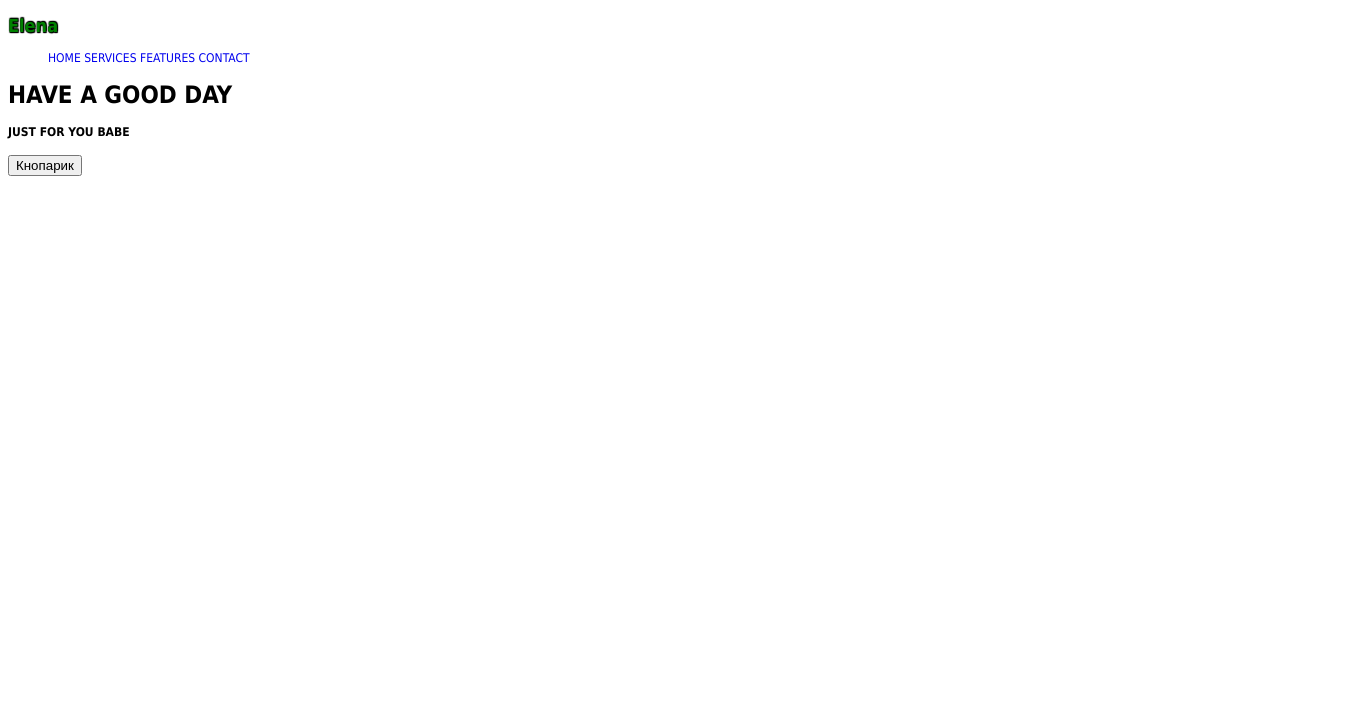
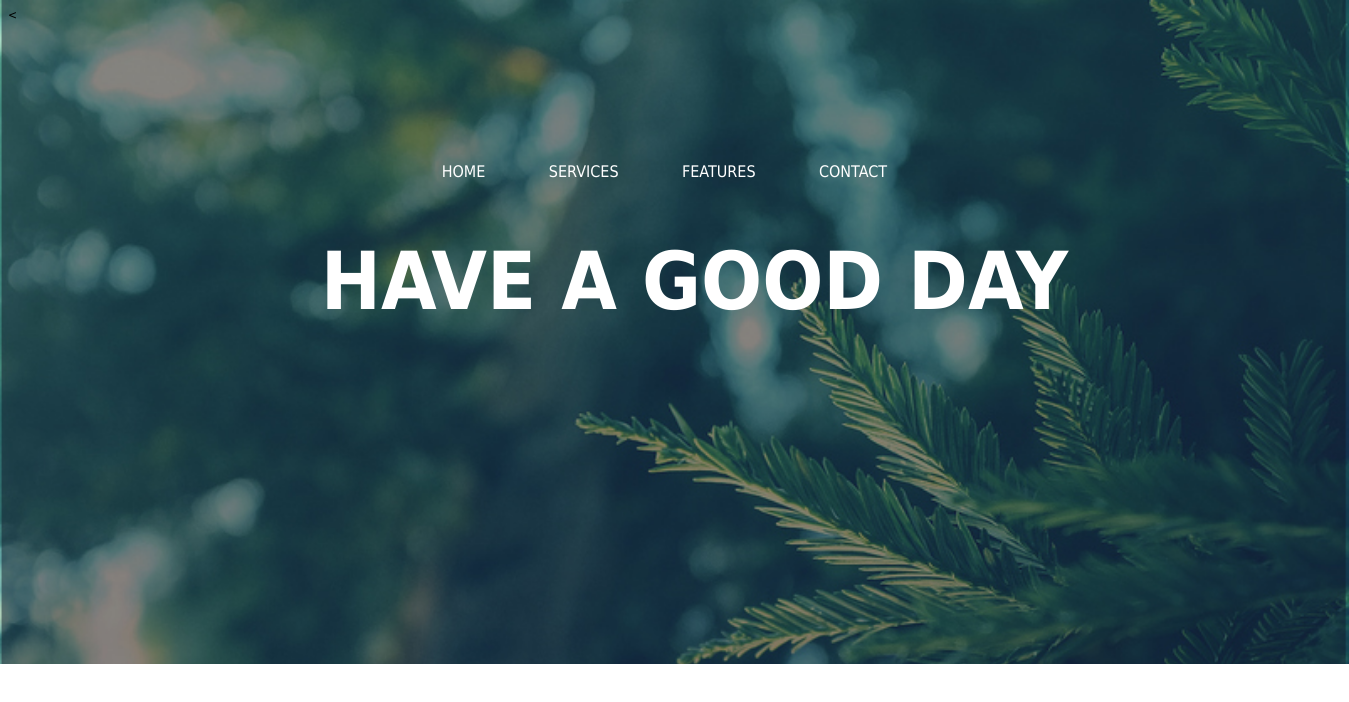
Before and after one commit to maximys963/Site-from-scratch-, a plain HTML site: page index.html in a window 1280 px wide. Shown: the whole page, 1349 px wide, since content can reach past the window. Drawn offline with Linux system fonts and the light colour scheme.

Commit message:
add background to header and menu

```diff
--- a/index.html
+++ b/index.html
@@ -7,20 +7,27 @@
     <script src="main.js"></script>
   </head>
   <body>
+
     <header>
-    	<div class="logo"><h2>Elena</h2></div>
+        <div class="home">
             <ul class="mainMenu">
             <li><a href="#">HOME</a></li>
             <li><a href="#">SERVICES</a></li>
             <li><a href="#">FEATURES</a></li>
             <li><a href="#">CONTACT</a></li>
+            <div class="motto"><h1>HAVE A GOOD DAY</h1></div>
         </ul>
+        </div>
+    	<!--<div class="logo"><h2>Elena</h2></div> -->
+
+
+
             </header>
-            <div id="moreInfo">
-    	       <div class="motto"><h1>HAVE A GOOD DAY</h1></div>
-    	      	 <div class="furtherText"><h4>JUST FOR YOU BABE</h4></div>
+    <<div id="moreInfo">
+
+           <!--<div class="furtherText"><h4>JUST FOR YOU BABE</h4></div>
             <h4><button class="topButton">Кнопарик</button></h4>
-                </div>
+        </div> -->
     <section></section>
     <section></section>
     <section></section>
@@ -29,5 +36,6 @@
     <section></section>
     <section></section>
     <footer></footer>
+
   </body>
 </html>
--- a/style.css
+++ b/style.css
@@ -1,5 +1,15 @@
 body{
 	font: 12px Tahoma, sans-serif;
+}
+.home{
+	height: 664px;
+	width: 84.3rem;
+	background: url(images/header.jpg) no-repeat center top;
+	background-size: cover;
+	position: absolute;
+	left:0px;
+	top:0px;
+	z-index: -1;
 }
 .logo{
   color: green;
@@ -8,12 +18,27 @@ body{
 			    0px  1px 1px #000,
 			    1px  1px 1px #000;
 }
-.mainMenu ul{
+.mainMenu {
+	position: relative;
 	list-style-type: none;
+	text-align:center;
+	top: 150px;
 }
-.mainMenu li{
+.mainMenu  li{
 	display: inline-block;
 }
 .mainMenu a {
 	text-decoration: none;
+	color: white;
+	margin-right: 60px;
+	font-size: 16px;
 }
+.mainMenu a:hover{
+	color: greenyellow;
+}
+.motto > h1{
+	position: inherit;
+	color: white;
+	font-size: 80px;
+
+}
```
Also changed, not shown: images/header.jpg (added). Lines whose indentation alone changed are shown as unchanged.
